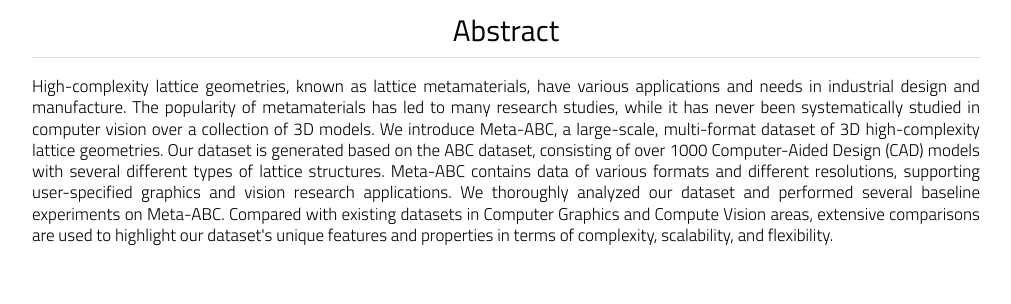
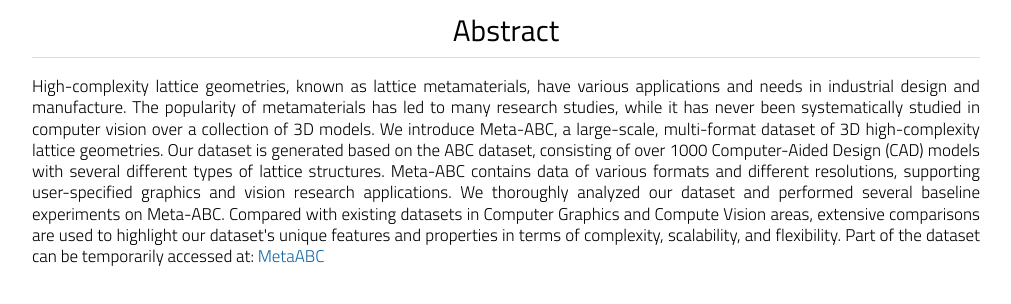
Before and after one commit to meta-abc-anonymous/meta-abc-anonymous.github.io, a plain HTML site: page docs/index.html in a window 1280 px wide. Shown: the part 986-1290 px from the top of the page, without its empty margins (134-1145 px from the left). Drawn offline with Linux system fonts and the light colour scheme; a script that the page names is missing.

Commit message:
Update index.html
dataset

```diff
--- a/docs/index.html
+++ b/docs/index.html
@@ -278,7 +278,7 @@ figure {
         <div class="flex-row">
             <div style="width: 100%">
                 <p>
-High-complexity lattice geometries, known as lattice metamaterials, have various applications and needs in industrial design and manufacture. The popularity of metamaterials has led to many research studies, while it has never been systematically studied in computer vision over a collection of 3D models. We introduce Meta-ABC, a large-scale, multi-format dataset of 3D high-complexity lattice geometries. Our dataset is generated based on the ABC dataset, consisting of over 1000 Computer-Aided Design (CAD) models with several different types of lattice structures. Meta-ABC contains data of various formats and different resolutions, supporting user-specified graphics and vision research applications. We thoroughly analyzed our dataset and performed several baseline experiments on Meta-ABC. Compared with existing datasets in Computer Graphics and Compute Vision areas, extensive comparisons are used to highlight our dataset's unique features and properties in terms of complexity, scalability, and flexibility.
+High-complexity lattice geometries, known as lattice metamaterials, have various applications and needs in industrial design and manufacture. The popularity of metamaterials has led to many research studies, while it has never been systematically studied in computer vision over a collection of 3D models. We introduce Meta-ABC, a large-scale, multi-format dataset of 3D high-complexity lattice geometries. Our dataset is generated based on the ABC dataset, consisting of over 1000 Computer-Aided Design (CAD) models with several different types of lattice structures. Meta-ABC contains data of various formats and different resolutions, supporting user-specified graphics and vision research applications. We thoroughly analyzed our dataset and performed several baseline experiments on Meta-ABC. Compared with existing datasets in Computer Graphics and Compute Vision areas, extensive comparisons are used to highlight our dataset's unique features and properties in terms of complexity, scalability, and flexibility. Part of the dataset can be temporarily accessed at: <a href="https://drive.google.com/drive/folders/1Nhi_BUBY1EYCmMxiJ5L73nxzjxqjaRSi?usp=sharing">MetaABC</a>
                 </p>
             </div>
         </div>
```
